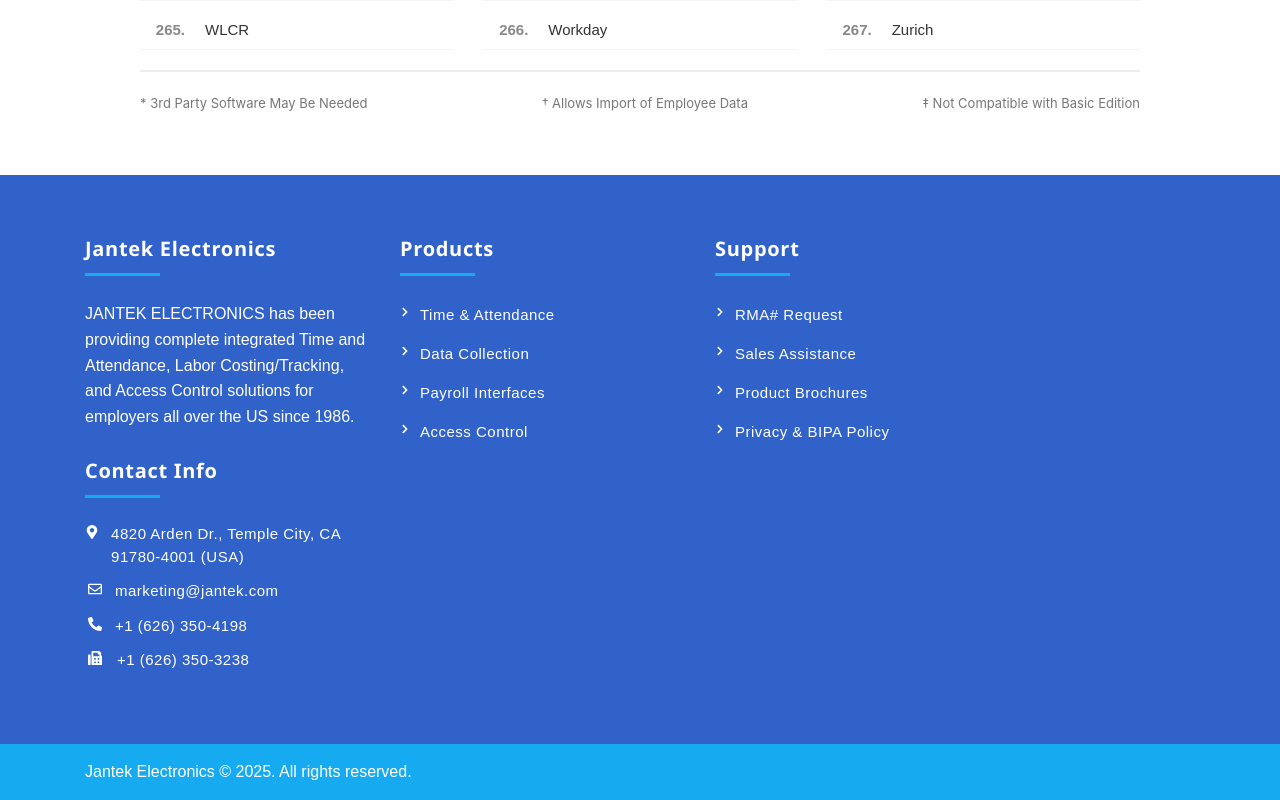
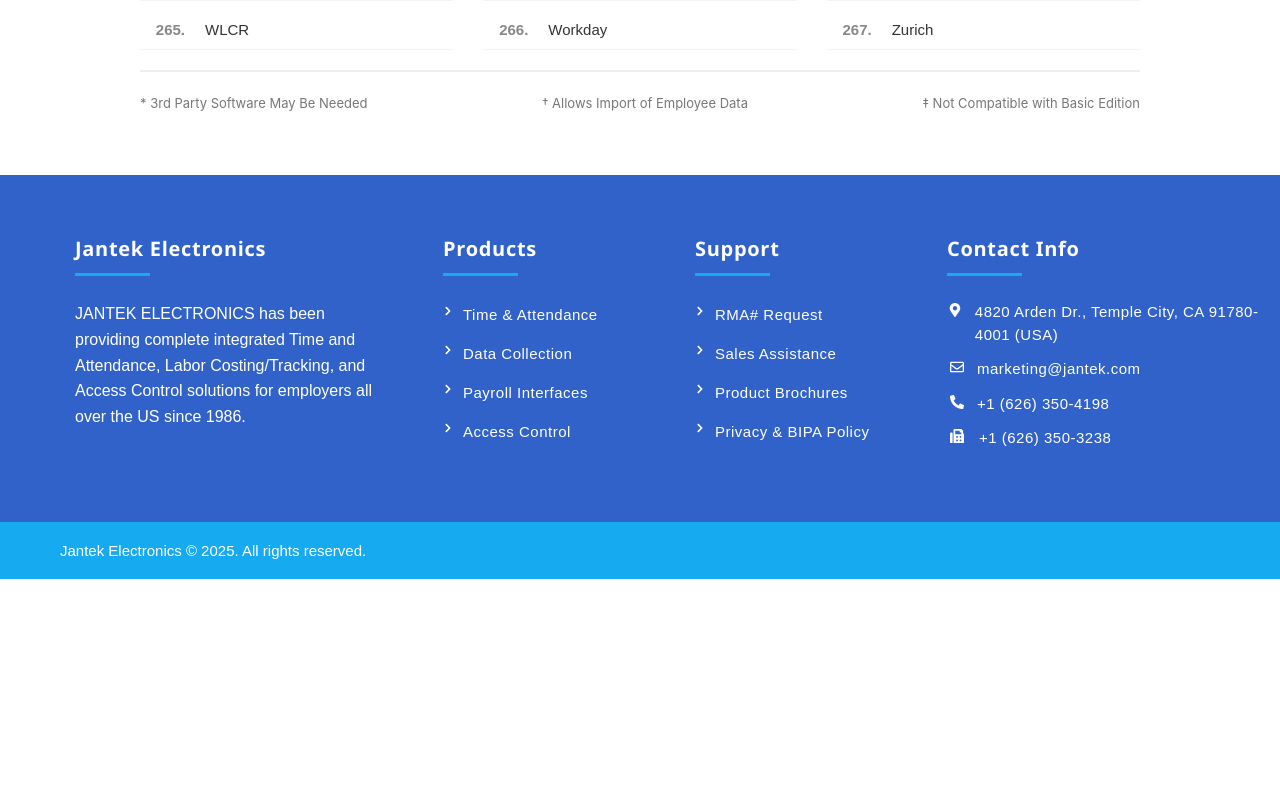
Before and after one commit to TimothyJan/JantekWebsite, an Angular app: page /payrolls in a window 1280 px wide. Shown: the part 5036-5836 px from the top of the page. After the commit the page ends 5615 px from the top, so only its background shows below. Built offline with nearby package versions, Linux system fonts and the light colour scheme.

Commit message:
Updated footer with css reformatting without elementor

```diff
--- a/src/app/components/footer/footer.css
+++ b/src/app/components/footer/footer.css
@@ -0,0 +1,157 @@
+/* ==========================================================================
+   FOOTER COMPONENT STYLES
+   ========================================================================== */
+
+.custom-footer {
+  width: 100%;
+  font-family: "Didact Gothic", sans-serif;
+}
+
+.container {
+  max-width: 1200px;
+  margin: 0 auto;
+  padding: 0 20px;
+  box-sizing: border-box;
+  width: 100%;
+}
+
+/* 1. Main Footer Area */
+.footer-main {
+  background-color: #3162C9;
+  padding: 60px 0;
+  color: #ffffff;
+}
+
+.footer-grid {
+  display: grid;
+  grid-template-columns: 30% 20% 20% 30%;
+  gap: 20px;
+}
+
+/* Headings */
+.footer-heading {
+  font-family: "Segoe UI", sans-serif;
+  font-size: 20px;
+  font-weight: 600;
+  letter-spacing: 0.7px;
+  margin: 0 0 10px 0;
+  color: #ffffff;
+}
+
+/* Blue Divider Line */
+.footer-divider {
+  width: 75px;
+  height: 3px;
+  background-color: #16AAF0;
+  margin-bottom: 25px;
+}
+
+/* Text */
+.footer-text {
+  font-size: 16px;
+  line-height: 1.6;
+  color: #ffffff;
+  margin: 0;
+}
+
+/* Links List */
+.footer-links {
+  list-style: none;
+  padding: 0;
+  margin: 0;
+  width: 100%;
+}
+
+.footer-links li {
+  margin-bottom: 12px;
+  display: flex;
+  align-items: flex-start;
+}
+
+.footer-links a {
+  color: #ffffff;
+  font-size: 15px;
+  font-weight: 400;
+  letter-spacing: 0.5px;
+  display: flex;
+  align-items: flex-start;
+  gap: 10px;
+  transition: opacity 0.3s;
+  text-decoration: none;
+}
+
+.footer-links a:hover {
+  opacity: 0.7;
+}
+
+/* Icons */
+.footer-icon {
+  display: inline-flex;
+  align-items: center;
+  justify-content: center;
+  margin-top: 5px; /* Align with text */
+}
+
+.footer-icon svg {
+  fill: #ffffff;
+}
+
+/* Contact Links Specific */
+.contact-links li {
+  gap: 12px;
+  color: #ffffff;
+  font-size: 15px;
+  letter-spacing: 0.5px;
+  line-height: 1.5;
+}
+
+.contact-links .footer-icon {
+  margin-top: 2px;
+  width: 20px;
+  text-align: center;
+}
+
+/* 2. Bottom Copyright Area */
+.footer-bottom {
+  background-color: #16AAF0;
+  padding: 15px 0;
+  color: #ffffff;
+}
+
+.footer-copyright {
+  font-size: 15px;
+  margin: 0;
+  text-align: left;
+}
+
+/* 3. Responsive Design */
+@media (max-width: 1024px) {
+  .footer-grid {
+    grid-template-columns: 1fr 1fr;
+    gap: 40px;
+  }
+}
+
+@media (max-width: 767px) {
+  .footer-grid {
+    grid-template-columns: 1fr;
+    gap: 30px;
+  }
+
+  .footer-column {
+    text-align: center;
+  }
+
+  .footer-divider {
+    margin: 0 auto 25px auto;
+  }
+
+  .footer-links a,
+  .contact-links li {
+    justify-content: center;
+  }
+
+  .footer-copyright {
+    text-align: center;
+  }
+}
--- a/src/app/components/footer/footer.html
+++ b/src/app/components/footer/footer.html
@@ -1,100 +1,83 @@
-<footer data-elementor-type="footer" data-elementor-id="30" class="elementor elementor-30 elementor-location-footer custom-footer" data-elementor-post-type="elementor_library">
+<footer class="custom-footer">
 
-  <!-- Main Footer Section (Blue Background) -->
-  <section class="elementor-section elementor-top-section elementor-section-boxed footer-main-section">
-    <div class="elementor-container elementor-column-gap-default">
+  <!-- Main Footer Area -->
+  <div class="footer-main">
+    <div class="container footer-grid">
 
       <!-- Column 1: About -->
-      <div class="elementor-column elementor-col-25 footer-column">
-        <div class="elementor-widget-wrap">
-          <div class="footer-heading">
-            <h2 class="elementor-heading-title">Jantek Electronics</h2>
-          </div>
+      <div class="footer-column">
+        <h2 class="footer-heading">Jantek Electronics</h2>
         <div class="footer-divider"></div>
-          <div class="footer-text">
-            <p>JANTEK ELECTRONICS has been providing complete integrated Time and Attendance, Labor Costing/Tracking, and Access Control solutions for employers all over the US since 1986.</p>
-          </div>
-        </div>
+        <p class="footer-text">JANTEK ELECTRONICS has been providing complete integrated Time and Attendance, Labor Costing/Tracking, and Access Control solutions for employers all over the US since 1986.</p>
       </div>
 
       <!-- Column 2: Products -->
-      <div class="elementor-column elementor-col-25 footer-column">
-        <div class="elementor-widget-wrap">
-          <div class="footer-heading">
-            <h2 class="elementor-heading-title">Products</h2>
-          </div>
+      <div class="footer-column">
+        <h2 class="footer-heading">Products</h2>
         <div class="footer-divider"></div>
         <ul class="footer-links">
           <li>
-              <a href="time-and-attendance-software/">
+            <a routerLink="/time-and-attendance-software">
               <span class="footer-icon"><svg viewBox="0 0 320 512" width="10" height="10"><path d="M285.476 272.971L91.132 467.314c-9.373 9.373-24.569 9.373-33.941 0l-22.667-22.667c-9.357-9.357-9.375-24.522-.04-33.901L188.505 256 34.484 101.255c-9.335-9.379-9.317-24.544.04-33.901l22.667-22.667c9.373-9.373 24.569-9.373 33.941 0L285.475 239.03c9.373 9.372 9.373 24.568.001 33.941z"></path></svg></span>
               Time & Attendance
             </a>
           </li>
           <li>
-              <a href="data-collection-time-clocks/">
+            <a routerLink="/data-collection-time-clocks">
               <span class="footer-icon"><svg viewBox="0 0 320 512" width="10" height="10"><path d="M285.476 272.971L91.132 467.314c-9.373 9.373-24.569 9.373-33.941 0l-22.667-22.667c-9.357-9.357-9.375-24.522-.04-33.901L188.505 256 34.484 101.255c-9.335-9.379-9.317-24.544.04-33.901l22.667-22.667c9.373-9.373 24.569-9.373 33.941 0L285.475 239.03c9.373 9.372 9.373 24.568.001 33.941z"></path></svg></span>
               Data Collection
             </a>
           </li>
           <li>
-              <a href="payroll-interfaces/">
+            <a routerLink="/payroll-interfaces">
               <span class="footer-icon"><svg viewBox="0 0 320 512" width="10" height="10"><path d="M285.476 272.971L91.132 467.314c-9.373 9.373-24.569 9.373-33.941 0l-22.667-22.667c-9.357-9.357-9.375-24.522-.04-33.901L188.505 256 34.484 101.255c-9.335-9.379-9.317-24.544.04-33.901l22.667-22.667c9.373-9.373 24.569-9.373 33.941 0L285.475 239.03c9.373 9.372 9.373 24.568.001 33.941z"></path></svg></span>
               Payroll Interfaces
             </a>
           </li>
           <li>
-              <a href="jantek-access-control-security-system/">
+            <a routerLink="/jantek-access-control-security-system">
               <span class="footer-icon"><svg viewBox="0 0 320 512" width="10" height="10"><path d="M285.476 272.971L91.132 467.314c-9.373 9.373-24.569 9.373-33.941 0l-22.667-22.667c-9.357-9.357-9.375-24.522-.04-33.901L188.505 256 34.484 101.255c-9.335-9.379-9.317-24.544.04-33.901l22.667-22.667c9.373-9.373 24.569-9.373 33.941 0L285.475 239.03c9.373 9.372 9.373 24.568.001 33.941z"></path></svg></span>
               Access Control
             </a>
           </li>
         </ul>
       </div>
-      </div>
 
       <!-- Column 3: Support -->
-      <div class="elementor-column elementor-col-25 footer-column">
-        <div class="elementor-widget-wrap">
-          <div class="footer-heading">
-            <h2 class="elementor-heading-title">Support</h2>
-          </div>
+      <div class="footer-column">
+        <h2 class="footer-heading">Support</h2>
         <div class="footer-divider"></div>
         <ul class="footer-links">
           <li>
-              <a href="request-an-rma/">
+            <a routerLink="/request-an-rma">
               <span class="footer-icon"><svg viewBox="0 0 320 512" width="10" height="10"><path d="M285.476 272.971L91.132 467.314c-9.373 9.373-24.569 9.373-33.941 0l-22.667-22.667c-9.357-9.357-9.375-24.522-.04-33.901L188.505 256 34.484 101.255c-9.335-9.379-9.317-24.544.04-33.901l22.667-22.667c9.373-9.373 24.569-9.373 33.941 0L285.475 239.03c9.373 9.372 9.373 24.568.001 33.941z"></path></svg></span>
               RMA# Request
             </a>
           </li>
           <li>
-              <a href="contact-us/">
+            <a routerLink="/contact-us">
               <span class="footer-icon"><svg viewBox="0 0 320 512" width="10" height="10"><path d="M285.476 272.971L91.132 467.314c-9.373 9.373-24.569 9.373-33.941 0l-22.667-22.667c-9.357-9.357-9.375-24.522-.04-33.901L188.505 256 34.484 101.255c-9.335-9.379-9.317-24.544.04-33.901l22.667-22.667c9.373-9.373 24.569-9.373 33.941 0L285.475 239.03c9.373 9.372 9.373 24.568.001 33.941z"></path></svg></span>
               Sales Assistance
             </a>
           </li>
           <li>
-              <a href="jantek-product-brochures/">
+            <a routerLink="/jantek-product-brochures">
               <span class="footer-icon"><svg viewBox="0 0 320 512" width="10" height="10"><path d="M285.476 272.971L91.132 467.314c-9.373 9.373-24.569 9.373-33.941 0l-22.667-22.667c-9.357-9.357-9.375-24.522-.04-33.901L188.505 256 34.484 101.255c-9.335-9.379-9.317-24.544.04-33.901l22.667-22.667c9.373-9.373 24.569-9.373 33.941 0L285.475 239.03c9.373 9.372 9.373 24.568.001 33.941z"></path></svg></span>
               Product Brochures
             </a>
           </li>
           <li>
-              <a href="privacy-policy-and-bipa-policy/">
+            <a routerLink="/privacy-policy-and-bipa-policy">
               <span class="footer-icon"><svg viewBox="0 0 320 512" width="10" height="10"><path d="M285.476 272.971L91.132 467.314c-9.373 9.373-24.569 9.373-33.941 0l-22.667-22.667c-9.357-9.357-9.375-24.522-.04-33.901L188.505 256 34.484 101.255c-9.335-9.379-9.317-24.544.04-33.901l22.667-22.667c9.373-9.373 24.569-9.373 33.941 0L285.475 239.03c9.373 9.372 9.373 24.568.001 33.941z"></path></svg></span>
               Privacy & BIPA Policy
             </a>
           </li>
         </ul>
       </div>
-      </div>
 
       <!-- Column 4: Contact Info -->
-      <div class="elementor-column elementor-col-25 footer-column">
-        <div class="elementor-widget-wrap">
-          <div class="footer-heading">
-            <h2 class="elementor-heading-title">Contact Info</h2>
-          </div>
+      <div class="footer-column">
+        <h2 class="footer-heading">Contact Info</h2>
         <div class="footer-divider"></div>
         <ul class="footer-links contact-links">
           <li>
@@ -119,21 +102,15 @@
           </li>
         </ul>
       </div>
+
+    </div>
   </div>
 
-    </div>
-  </section>
-
-  <!-- Bottom Footer Section (Light Blue Background) -->
-  <section class="elementor-section elementor-top-section elementor-section-boxed footer-bottom-section">
-    <div class="elementor-container elementor-column-gap-default">
-      <div class="elementor-column elementor-col-50 footer-column">
-        <div class="elementor-widget-wrap">
-          <div class="footer-text footer-copyright">
-            <p>Jantek Electronics &copy; 2025. All rights reserved.</p>
+  <!-- Bottom Copyright Area -->
+  <div class="footer-bottom">
+    <div class="container">
+      <p class="footer-copyright">Jantek Electronics &copy; 2025. All rights reserved.</p>
     </div>
   </div>
-      </div>
-    </div>
-  </section>
+
 </footer>
--- a/src/app/components/footer/footer.ts
+++ b/src/app/components/footer/footer.ts
@@ -1,8 +1,9 @@
 import { Component } from '@angular/core';
+import { RouterLink } from '@angular/router';
 
 @Component({
   selector: 'app-footer',
-  imports: [],
+  imports: [RouterLink],
   templateUrl: './footer.html',
   styleUrl: './footer.css',
 })
```
Lines whose indentation alone changed are shown as unchanged.
